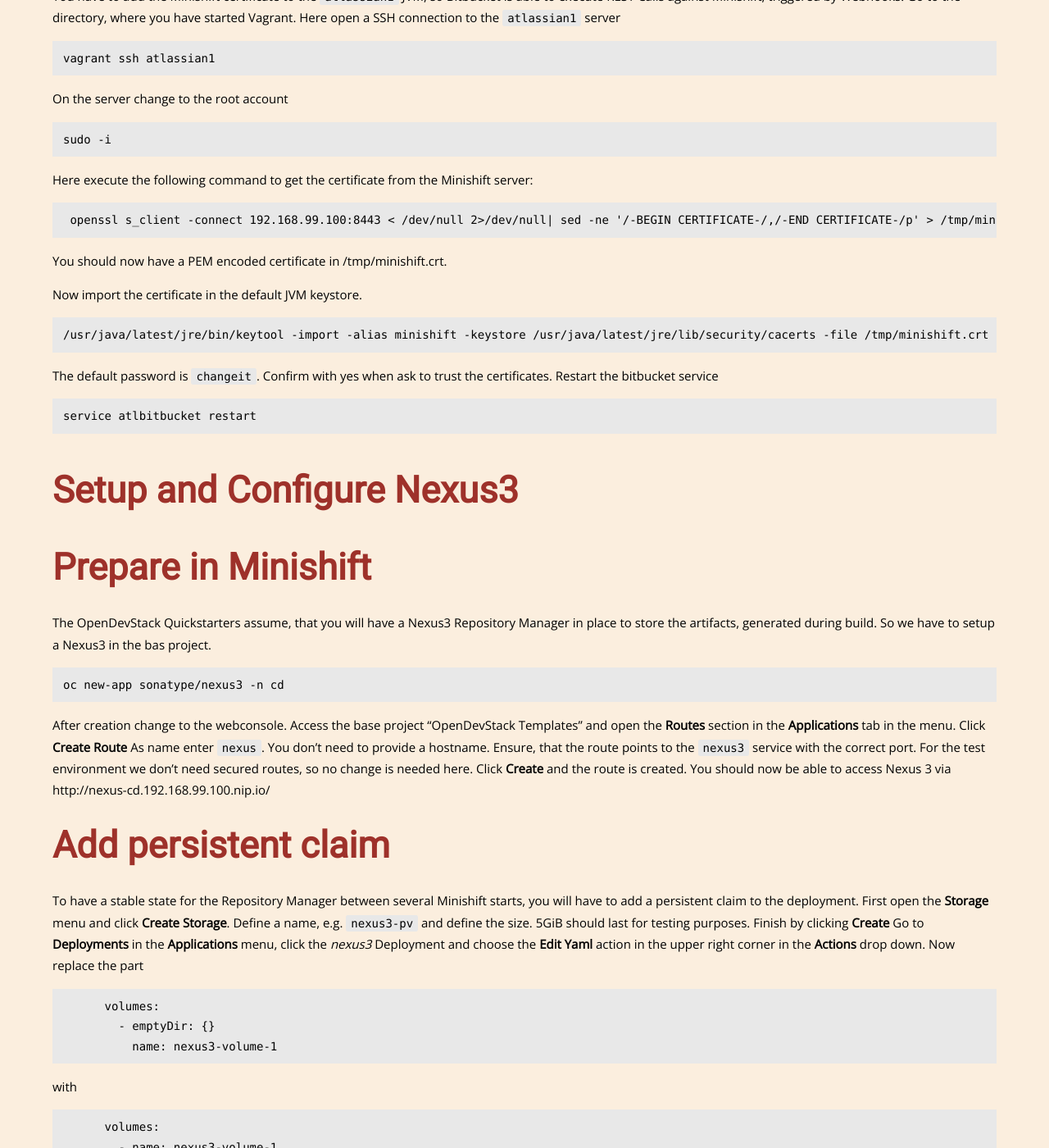
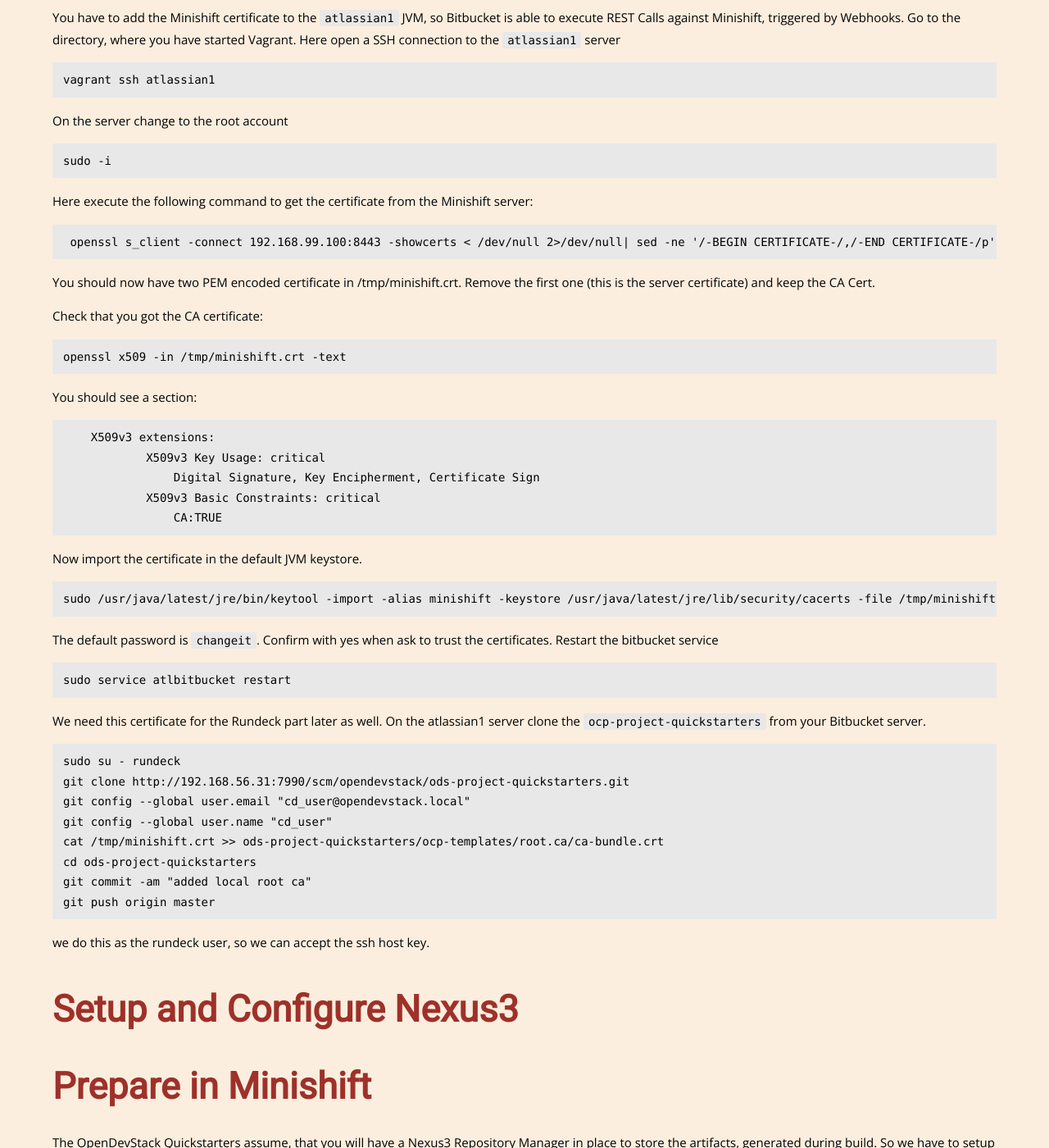
Before and after one commit to opendevstack/opendevstack.github.io, a Jekyll site: the page built from doc/getting-started.md, in a window 1280 px wide and 1400 px high, scrolled down 17273 px. Shown: the whole window at 82% size. Built offline with Jekyll 4.4.1, drawn with Linux system fonts in a browser that asks for light colours; nearby versions of some CDN libraries; our own code applies the rules of GitHub Pages for plain Markdown files; some of the changed text lies outside the part shown.

Commit message:
updated getting started guide.

````diff
--- a/doc/getting-started.md
+++ b/doc/getting-started.md
@@ -466,7 +466,7 @@
 ```
 
 You have to replace the private key with the key you created earlier and change
-other variables according to your environment.
+other variables according to your environment. Be careful about the 2 spaces at the beginning of every line of the private key.
 
 Now execute the playbook:
 
@@ -557,21 +557,50 @@
 ```
 Here execute the following command to get the certificate from the Minishift server:
 ```
- openssl s_client -connect 192.168.99.100:8443 < /dev/null 2>/dev/null| sed -ne '/-BEGIN CERTIFICATE-/,/-END CERTIFICATE-/p' > /tmp/minishift.crt
+ openssl s_client -connect 192.168.99.100:8443 -showcerts < /dev/null 2>/dev/null| sed -ne '/-BEGIN CERTIFICATE-/,/-END CERTIFICATE-/p' > /tmp/minishift.crt
 ```
-You should now have a PEM encoded certificate in /tmp/minishift.crt.
+You should now have two PEM encoded certificate in /tmp/minishift.crt.
+Remove the first one (this is the server certificate) and keep the CA Cert.
+
+Check that you got the CA certificate:
+```
+openssl x509 -in /tmp/minishift.crt -text
+```
+
+You should see a section:
+```
+    X509v3 extensions:
+            X509v3 Key Usage: critical
+                Digital Signature, Key Encipherment, Certificate Sign
+            X509v3 Basic Constraints: critical
+                CA:TRUE
+```
 
 Now import the certificate in the default JVM keystore.
 ```
-/usr/java/latest/jre/bin/keytool -import -alias minishift -keystore /usr/java/latest/jre/lib/security/cacerts -file /tmp/minishift.crt
+sudo /usr/java/latest/jre/bin/keytool -import -alias minishift -keystore /usr/java/latest/jre/lib/security/cacerts -file /tmp/minishift.crt
 ```
 
 The default password is `changeit`.
 Confirm with yes when ask to trust the certificates.
 Restart the bitbucket service
 ```
-service atlbitbucket restart
+sudo service atlbitbucket restart
 ```
+
+We need this certificate for the Rundeck part later as well.
+On the atlassian1 server clone the `ocp-project-quickstarters` from your Bitbucket server.
+```
+sudo su - rundeck
+git clone http://192.168.56.31:7990/scm/opendevstack/ods-project-quickstarters.git
+git config --global user.email "cd_user@opendevstack.local"
+git config --global user.name "cd_user"
+cat /tmp/minishift.crt >> ods-project-quickstarters/ocp-templates/root.ca/ca-bundle.crt
+cd ods-project-quickstarters
+git commit -am "added local root ca"
+git push origin master
+```
+we do this as the rundeck user, so we can accept the ssh host key.
 
 ### Setup and Configure Nexus3
 #### Prepare in Minishift
@@ -772,11 +801,10 @@
 
 * Change the **File Path Template** to `${job.group}${job.name}.${config.format}`
 * Change the format for the **Job Source Files** to `yaml`
-* Enter the SSH Git URL for the rundeck-projects repository, .
-If you use the Github repository for the rundeck-projects no further configuration is needed.
-If you use an own repository you have to enter valid authorization credentials, stored in Rundeck's key storage.
+* Enter the SSH Git URL for the `ods-project-quickstarters` repository.
+You have to enter valid authorization credentials, stored in Rundeck's key storage. This will be the ` id_rsa_bitbucket` key specified in the previous step.
 * Branch: Choose "production" (or master for bleeding edge)
-* In the next step ensure that the regular expression points to yaml files, if you want to use them.
+* In the next step ensure that the regular expression points to yaml files. Change the regexp to rundeck-jobs/.*\.yaml
 * Import the job definitions under job actions.
 
 
@@ -788,10 +816,10 @@
 
 Go to the project page and then configure. Edit the configuration file (using the button) and add the following line:
 
-<!-- TODO replace with Bitbucket URL as defined earlier -->
 ```
-project.globals.bitbucket_sshhost=ssh://git@github.com
+project.globals.bitbucket_sshhost=ssh://git@192.168.56.31:7999
 project.globals.openshift_apihost=192.168.99.100.nip.io
+project.globals.nexus_host=http://nexus-cd.192.168.99.100.nip.io/
 ```
 <!-- TODO need to make rundeck instance accept bitbucket ssh host key, e.g. running git clone manually -->
 
````
Also changed, not shown: other parts of doc/getting-started.md (+1 -1 lines).
